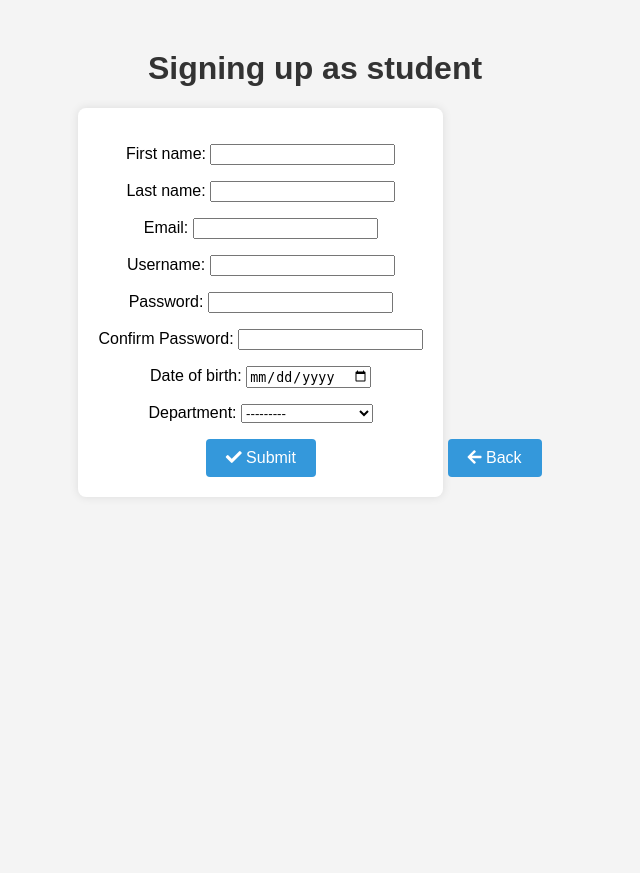
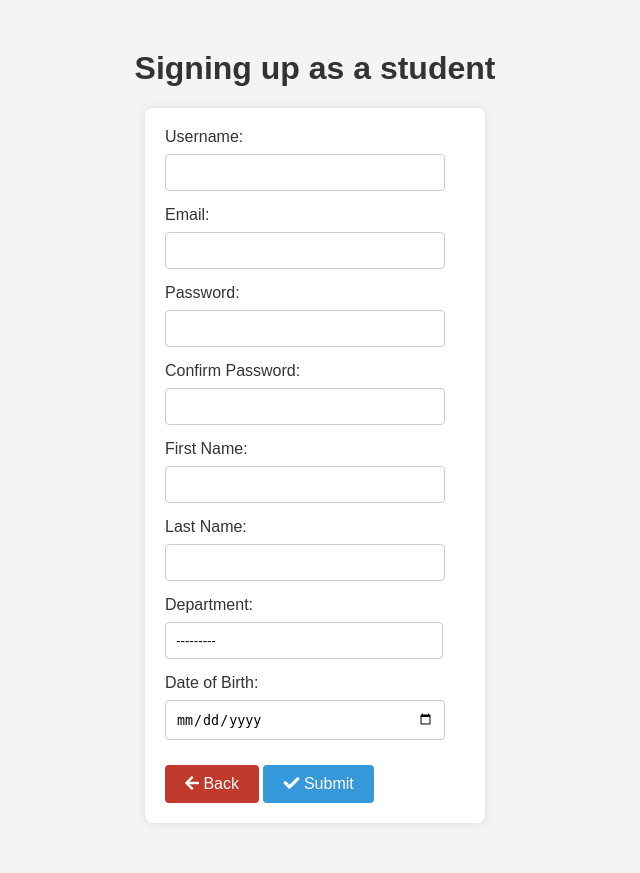
Before and after one commit to WillTissot/Calendar1.1, a Django app: page /studentsignup/ in a window 1280 px wide. Shown: the whole page, without its empty margins (325-965 px from the left). Before the commit the page ends 477 px from the top, so only its background shows below. Run offline with Django 4.2, Linux system fonts and the light colour scheme; data comes from the database, SQL or seed files in the repository; both versions use the stored data as it was after the commit.

Commit message:
bugfixes

```diff
--- a/account/templates/signup.html
+++ b/account/templates/signup.html
@@ -10,7 +10,6 @@
     <!-- Replace the above link with the latest version if available -->
 
     <style>
-        /* Add some styles to make it more visually appealing */
         body {
             font-family: 'Arial', sans-serif;
             background-color: #f4f4f4;
@@ -28,6 +27,38 @@
             padding: 20px;
             border-radius: 8px;
             box-shadow: 0 0 10px rgba(0, 0, 0, 0.1);
+            max-width: 300px; /* Adjusted max-width */
+            margin: 0 auto; /* Center the form horizontally */
+            text-align: left; /* Left-align form elements */
+        }
+
+        label {
+            display: block;
+            margin-bottom: 8px;
+            color: #333;
+        }
+
+        input {
+            width: calc(100% - 20px);
+            padding: 10px;
+            margin-bottom: 15px;
+            box-sizing: border-box;
+            border: 1px solid #ccc;
+            border-radius: 4px;
+            display: inline-block;
+        }
+
+        select {
+            width: calc(100% - 22px);
+            padding: 10px;
+            margin-bottom: 15px;
+            box-sizing: border-box;
+            border: 1px solid #ccc;
+            border-radius: 4px;
+            display: inline-block;
+            background-color: #fff;
+            appearance: none;
+            cursor: pointer;
         }
 
         button {
@@ -45,34 +76,51 @@
         }
 
         .btn-secondary {
-            display: inline-block;
-            background-color: #3498db;
+            background-color: #c0392b;
             color: #fff;
             border: none;
             border-radius: 4px;
             padding: 10px 20px;
             font-size: 16px;
             text-decoration: none;
+            display: inline-block;
             margin-top: 10px;
-            margin-right: 10px;
+            cursor: pointer;
         }
 
         .btn-secondary:hover {
-            background-color: #2980b9;
+            background-color: #c0392b;
         }
     </style>
 </head>
 <body>
     {% if is_stud %}
-        <h1>Signing up as student</h1>
+        <h1>Signing up as a student</h1>
     {% else %}
-        <h1>Signing up as professor</h1>
+        <h1>Signing up as a professor</h1>
     {% endif %}
     <form method="post">
         {% csrf_token %}
-        {{ form.as_p }}
+        <label for="{{ form.username.id_for_label }}">Username:</label>
+        {{ form.username }}
+        <label for="{{ form.email.id_for_label }}">Email:</label>
+        {{ form.email }}
+        <label for="{{ form.password1.id_for_label }}">Password:</label>
+        {{ form.password1 }}
+        <label for="{{ form.password2.id_for_label }}">Confirm Password:</label>
+        {{ form.password2 }}
+        <label for="{{ form.first_name.id_for_label }}">First Name:</label>
+        {{ form.first_name }}
+        <label for="{{ form.last_name.id_for_label }}">Last Name:</label>
+        {{ form.last_name }}
+        <label for="{{ form.department.id_for_label }}">Department:</label>
+        {{ form.department }}
+        {% if is_stud %}
+            <label for="{{ form.date_of_birth.id_for_label }}">Date of Birth:</label>
+            {{ form.date_of_birth }}
+        {% endif %}
+        <a href="{% url 'event:homepage' %}" class="btn-secondary"><i class="fas fa-arrow-left"></i> Back</a>
         <button type="submit"><i class="fas fa-check"></i> Submit</button>
     </form>
-    <a href="{% url 'event:homepage' %}" class="btn-secondary"><i class="fas fa-arrow-left"></i> Back</a>
 </body>
 </html>
--- a/account/views.py
+++ b/account/views.py
@@ -43,7 +43,7 @@ def student_signup(request):
         form = StudentSignUpForm(request.POST)
         if form.is_valid():
             student = form.save()
-            return redirect('student:student_detail', det_id=student.pk)
+            return redirect('event:homepage')
     else:
         form = StudentSignUpForm()
 
@@ -58,7 +58,7 @@ def professor_signup(request):
         form = ProfessorSignUpForm(request.POST)
         if form.is_valid():
             professor = form.save()
-            return redirect('professor:professor_detail', prof_id=professor.pk)
+            return redirect('event:homepage')
     else:
         form = ProfessorSignUpForm()
 
```
Also changed, not shown: account/templates/signin.html (+6 -5 lines), event/templates/dashboard.html (+8 -6 lines), student/templates/enroll_to_course.html (+18 -3 lines), db.sqlite3.
